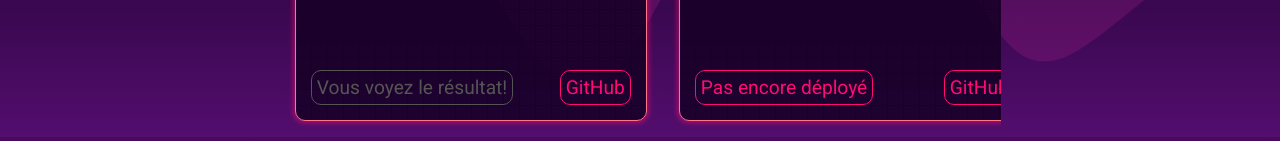
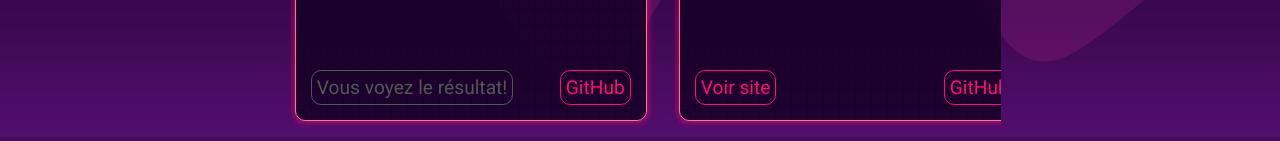
Before and after one commit to CJLFortunato/Coding-Portfolio, a React (Create React App) app in the folder portfolio/: page /projects in a window 1280 px wide. Shown: the part 631-772 px from the top of the page. Built offline with nearby package versions, Linux system fonts and the light colour scheme.

Commit message:
Add Fun with Databases link in projects page

```diff
--- a/portfolio/src/Components/Projects.js
+++ b/portfolio/src/Components/Projects.js
@@ -65,7 +65,7 @@ function Projects( { children }) {
                                 </ul>
                             </div>
                             <div className="link-ctn">
-                                <a href="/projects" target="_blank" className="deployed" rel="noreferrer">Pas encore déployé</a>
+                                <a href="https://fun-with-databases.herokuapp.com/" target="_blank" className="deployed" rel="noreferrer">Voir site</a>
                                 <a href="https://github.com/CJLFortunato/database-viewer" target="_blank" className="github" rel="noreferrer">GitHub</a>
                             </div>
                         </div>
```
